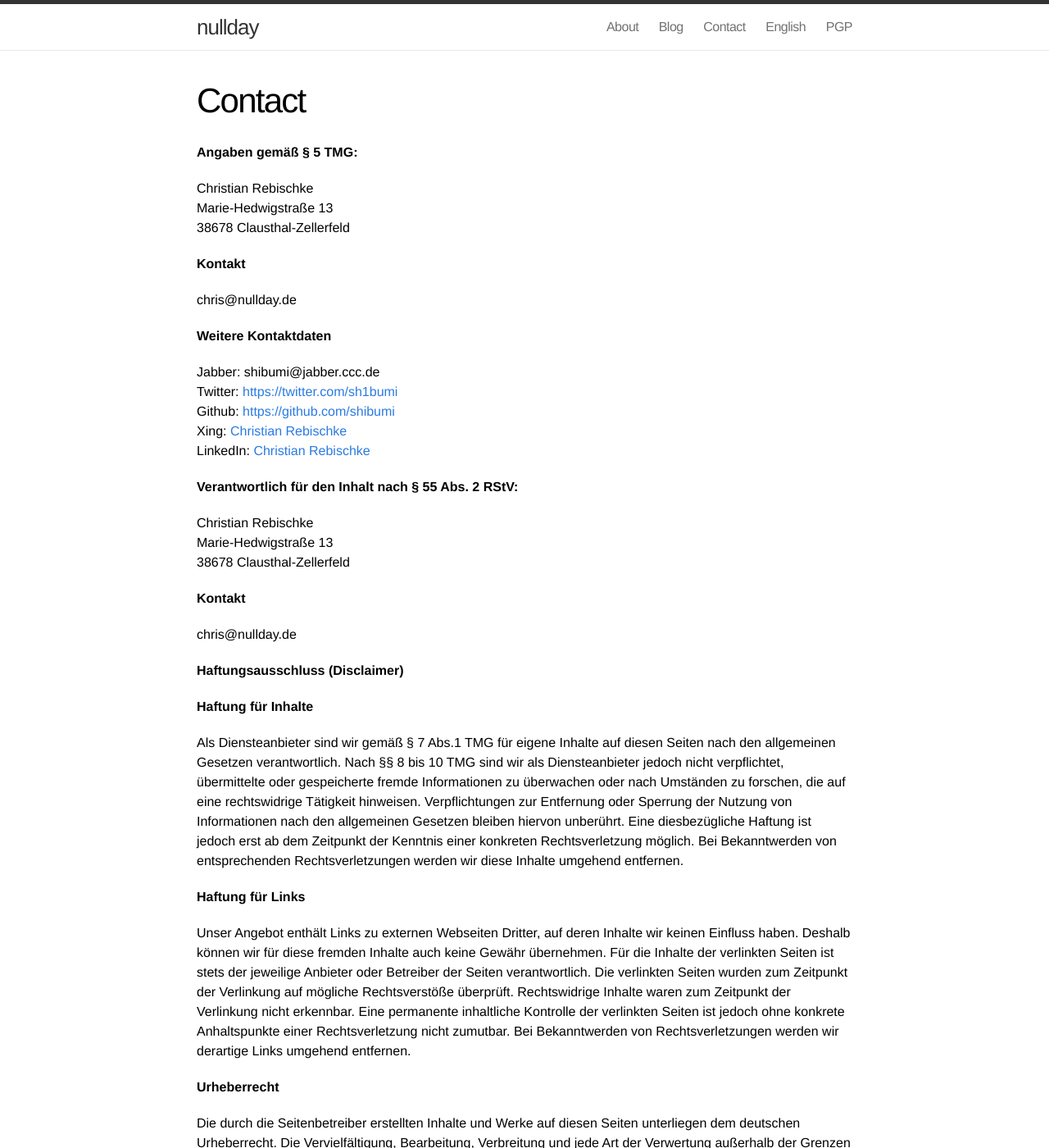
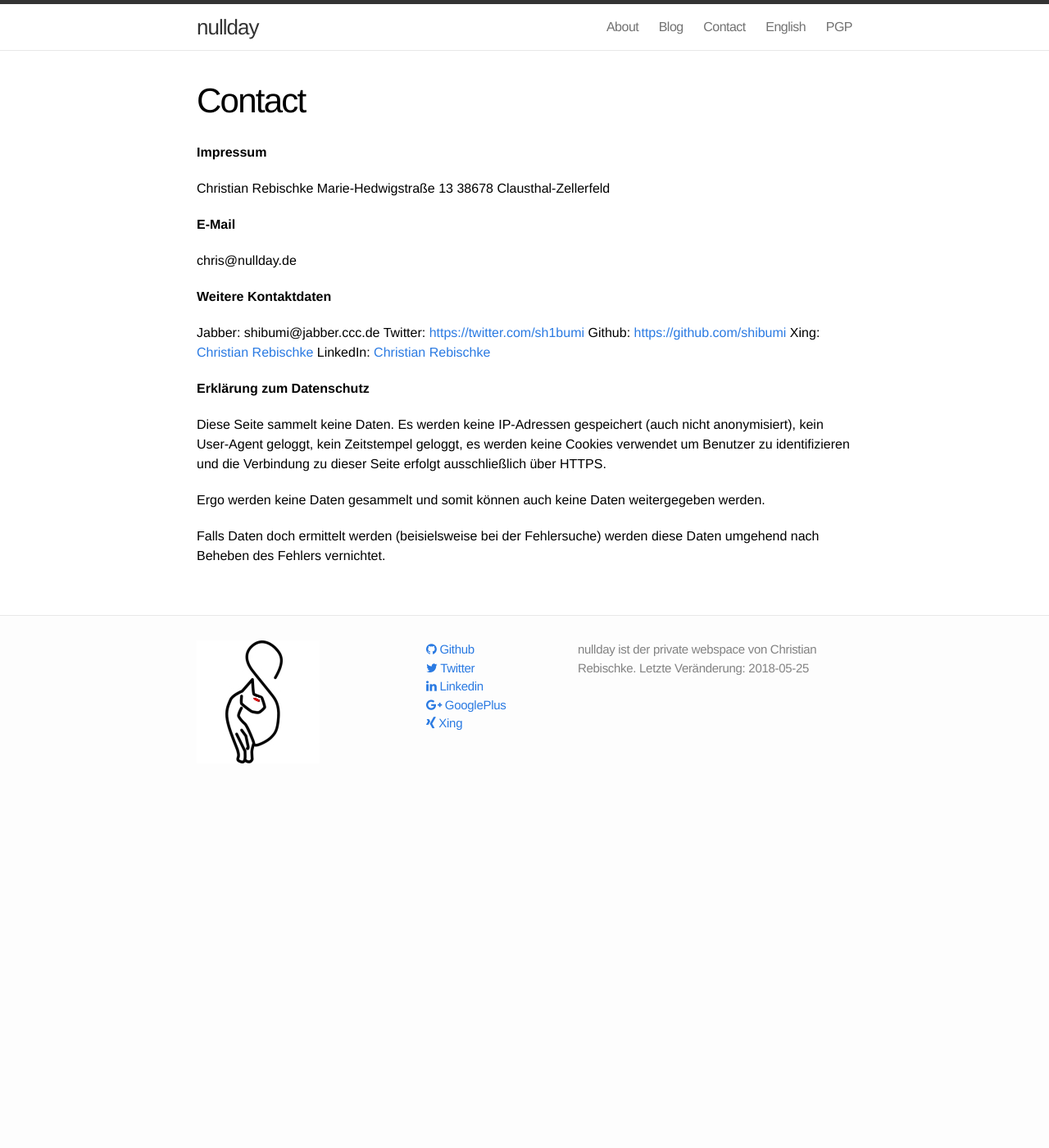
Before and after one commit to shibumi/shibumi.dev, a Jekyll site: the page built from contact.md, in a window 1280 px wide and 1400 px high. Shown: the whole window at 82% size. Built offline with Jekyll 4.4.1, drawn with Linux system fonts in a browser that asks for light colours; nearby versions of some CDN libraries; some of the changed text lies outside the part shown.

Commit message:
added GDPR compliance in german

```diff
--- a/_config.yml
+++ b/_config.yml
@@ -1,7 +1,7 @@
 # Site settings
 title: nullday
 email: chris@nullday.de
-description: "nullday ist der private webspace von Christian Rebischke. Letzte Veränderung: 2018-04-27"
+description: "nullday ist der private webspace von Christian Rebischke. Letzte Veränderung: 2018-05-25"
 baseurl: ""
 url: "http://www.nullday.de"
 twitter_username: sh1bumi
--- a/contact.md
+++ b/contact.md
@@ -4,13 +4,13 @@ title: Contact
 permalink: /contact/
 ---
 
-**Angaben gemäß § 5 TMG:**
+**Impressum**
 
 Christian Rebischke
 Marie-Hedwigstraße 13
 38678 Clausthal-Zellerfeld
 
-**Kontakt**
+**E-Mail**
 
 chris@nullday.de
 
@@ -22,28 +22,15 @@ Github: [https://github.com/shibumi](https://github.com/shibumi)
 Xing: [Christian Rebischke](https://www.xing.com/profile/Christian_Rebischke)
 LinkedIn: [Christian Rebischke](http://de.linkedin.com/pub/christian-rebischke/a0/683/9b7)
 
-**Verantwortlich für den Inhalt nach § 55 Abs. 2 RStV:**
+**Erklärung zum Datenschutz**
 
-Christian Rebischke
-Marie-Hedwigstraße 13
-38678 Clausthal-Zellerfeld
+Diese Seite sammelt keine Daten. Es werden keine IP-Adressen gespeichert
+(auch nicht anonymisiert), kein User-Agent geloggt, kein Zeitstempel
+geloggt, es werden keine Cookies verwendet um Benutzer zu identifizieren
+und die Verbindung zu dieser Seite erfolgt ausschließlich über HTTPS.
 
-**Kontakt**
+Ergo werden keine Daten gesammelt und somit können auch keine Daten
+weitergegeben werden.
 
-chris@nullday.de
-
-**Haftungsausschluss (Disclaimer)**
-
-**Haftung für Inhalte**
-
-Als Diensteanbieter sind wir gemäß § 7 Abs.1 TMG für eigene Inhalte auf diesen Seiten nach den allgemeinen Gesetzen verantwortlich. Nach §§ 8 bis 10 TMG sind wir als Diensteanbieter jedoch nicht verpflichtet, übermittelte oder gespeicherte fremde Informationen zu überwachen oder nach Umständen zu forschen, die auf eine rechtswidrige Tätigkeit hinweisen. Verpflichtungen zur Entfernung oder Sperrung der Nutzung von Informationen nach den allgemeinen Gesetzen bleiben hiervon unberührt. Eine diesbezügliche Haftung ist jedoch erst ab dem Zeitpunkt der Kenntnis einer konkreten Rechtsverletzung möglich. Bei Bekanntwerden von entsprechenden Rechtsverletzungen werden wir diese Inhalte umgehend entfernen.
-
-**Haftung für Links**
-
-Unser Angebot enthält Links zu externen Webseiten Dritter, auf deren Inhalte wir keinen Einfluss haben. Deshalb können wir für diese fremden Inhalte auch keine Gewähr übernehmen. Für die Inhalte der verlinkten Seiten ist stets der jeweilige Anbieter oder Betreiber der Seiten verantwortlich. Die verlinkten Seiten wurden zum Zeitpunkt der Verlinkung auf mögliche Rechtsverstöße überprüft. Rechtswidrige Inhalte waren zum Zeitpunkt der Verlinkung nicht erkennbar. Eine permanente inhaltliche Kontrolle der verlinkten Seiten ist jedoch ohne konkrete Anhaltspunkte einer Rechtsverletzung nicht zumutbar. Bei Bekanntwerden von Rechtsverletzungen werden wir derartige Links umgehend entfernen.
-
-**Urheberrecht**
-
-Die durch die Seitenbetreiber erstellten Inhalte und Werke auf diesen Seiten unterliegen dem deutschen Urheberrecht. Die Vervielfältigung, Bearbeitung, Verbreitung und jede Art der Verwertung außerhalb der Grenzen des Urheberrechtes bedürfen der schriftlichen Zustimmung des jeweiligen Autors bzw. Erstellers. Downloads und Kopien dieser Seite sind nur für den privaten, nicht kommerziellen Gebrauch gestattet. Soweit die Inhalte auf dieser Seite nicht vom Betreiber erstellt wurden, werden die Urheberrechte Dritter beachtet. Insbesondere werden Inhalte Dritter als solche gekennzeichnet. Sollten Sie trotzdem auf eine Urheberrechtsverletzung aufmerksam werden, bitten wir um einen entsprechenden Hinweis. Bei Bekanntwerden von Rechtsverletzungen werden wir derartige Inhalte umgehend entfernen.
-
-Quelle: [http://www.e-recht24.de](http://www.e-recht24.de)
+Falls Daten doch ermittelt werden (beisielsweise bei der Fehlersuche)
+werden diese Daten umgehend nach Beheben des Fehlers vernichtet.
```
